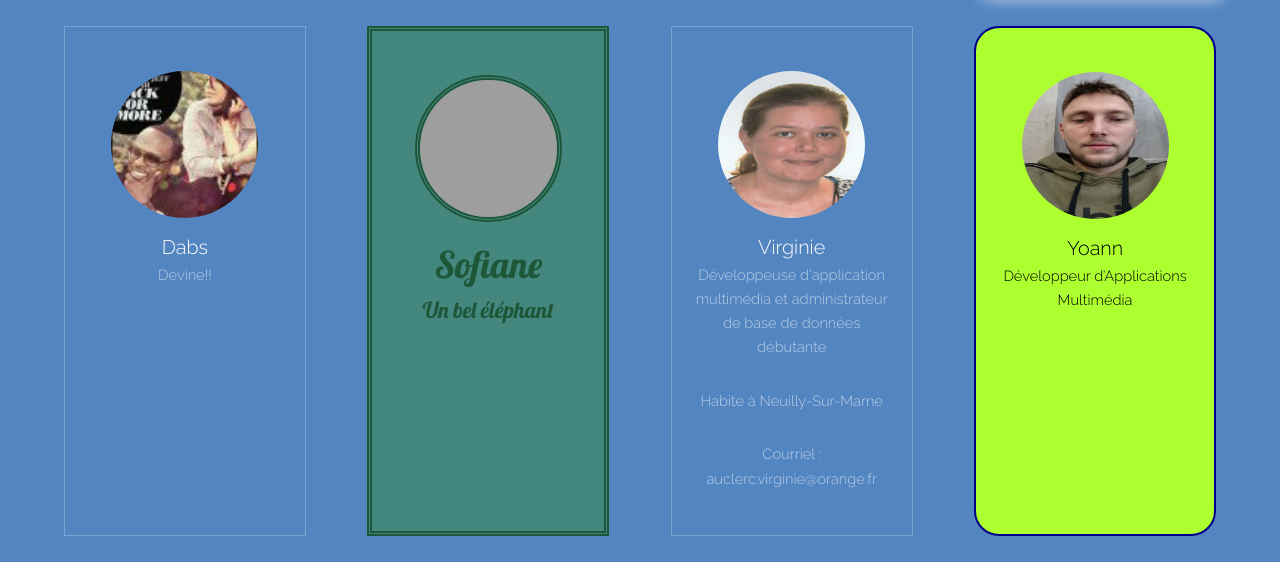
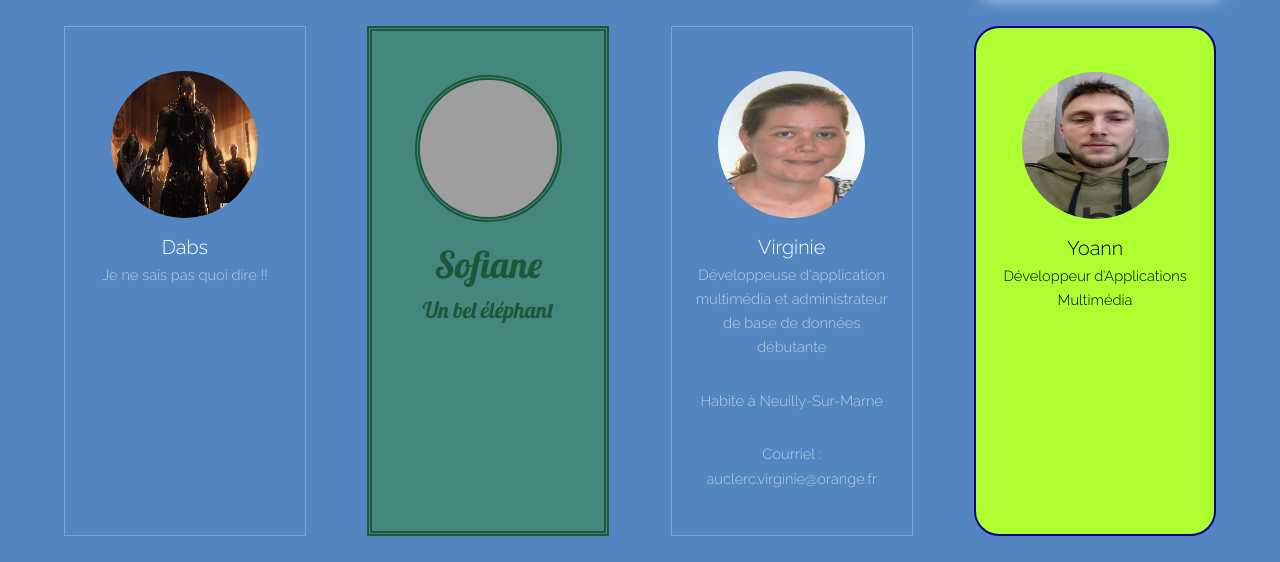
Before and after one commit to lawrenceterpin/formation-git-1, a plain HTML site: page index.html in a window 1280 px wide. Shown: the part 1789-2351 px from the top of the page. Drawn offline with Linux system fonts and the light colour scheme; grey boxes are pictures that could not be loaded.

```diff
--- a/index.html
+++ b/index.html
@@ -145,10 +145,10 @@
 				</div>
 				<div class="box person">
 					<div class="image round">
-						<img src="images/dabs.jpg" alt="dabs" />
+						<img src="images/dark.jpg" alt="dabs" />
 					</div>
 					<h3>Dabs</h3>
-					<p>Devine!!</p>
+					<p>Je ne sais pas quoi dire !!</p>
 				</div>
 				<div class="box person carteSofiane">
 					<div class="image round photoSofiane">
```
Also changed, not shown: images/dark.jpg (added).
